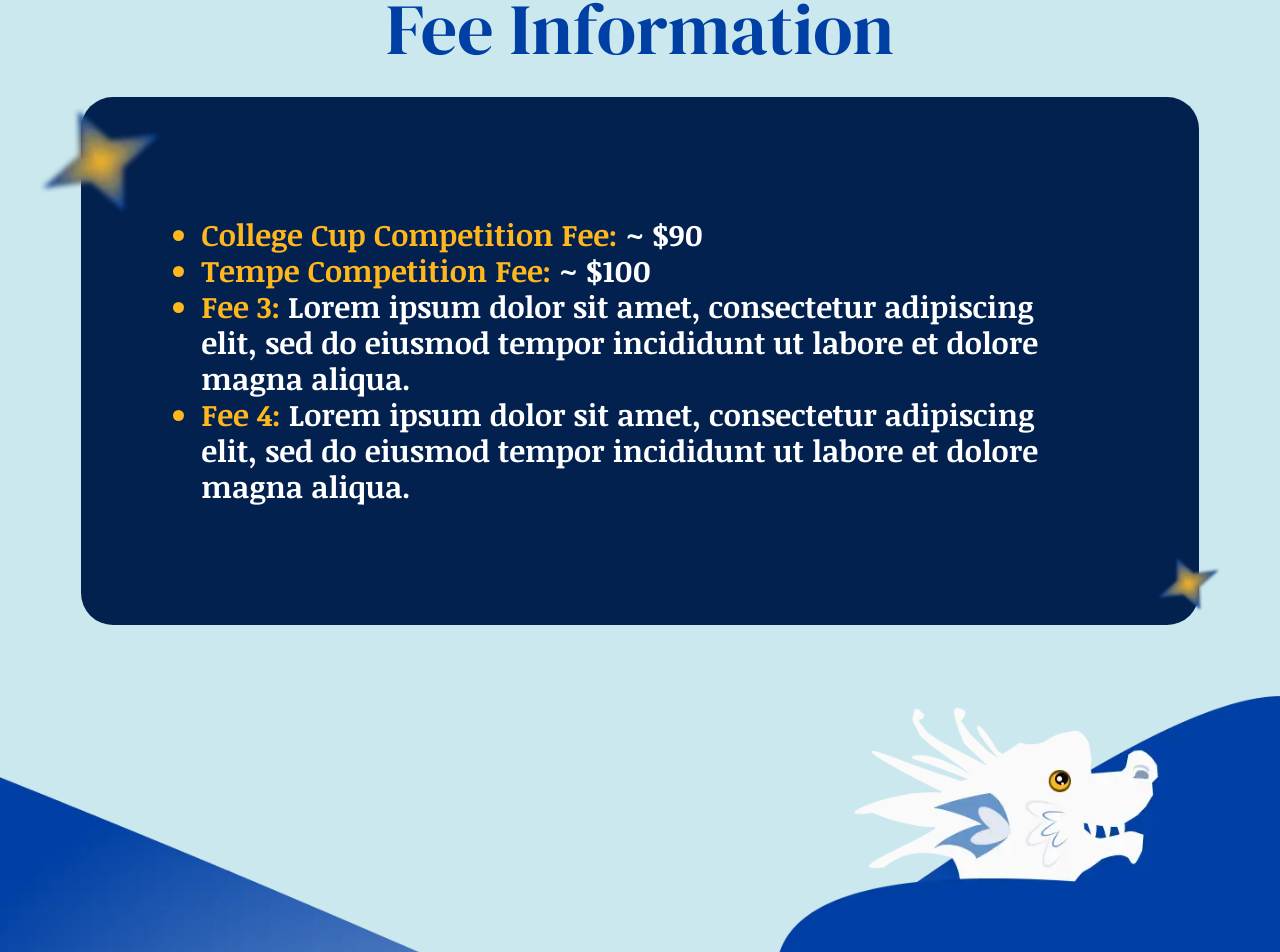
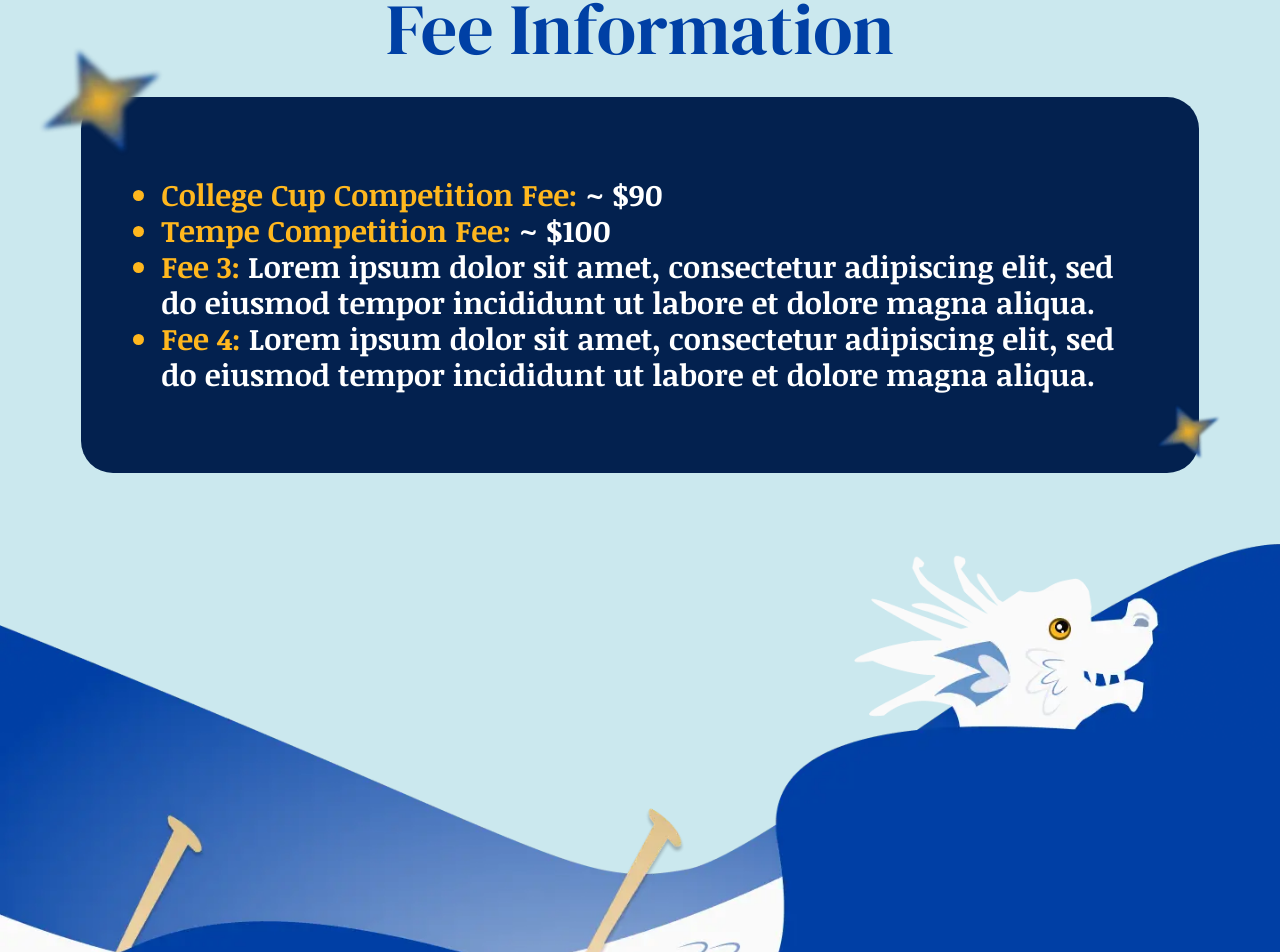
Before and after one commit to acm-ucr/rsd-website, a Next.js app: page /join in a window 1280 px wide. Shown: the part 884-1836 px from the top of the page. Built offline with nearby package versions, Linux system fonts and the light colour scheme.

Commit message:
checkbox fix

```diff
--- a/src/components/join/Registration.tsx
+++ b/src/components/join/Registration.tsx
@@ -10,7 +10,7 @@ const Registration = () => {
         Fee Information
       </div>
       <div className="relative flex justify-center">
-        <div className="absolute top-10 left-[0.1vw] sm:left-2 md:left-3 lg:left-6 xl:left-9 2xl:left-11.5">
+        <div className="absolute -top-5 -left-5 sm:left-2 md:left-3 lg:left-6 xl:left-9 2xl:left-11.5">
           <Image src={Star4Point} alt="Four Point Star" width={130} />
         </div>
         <div className="absolute right-[0.1vw] bottom-11 sm:right-2 md:right-3.5 lg:right-6 xl:right-9 2xl:right-11.5">
@@ -18,7 +18,6 @@ const Registration = () => {
         </div>
         <InfoBox
           text={
-            <div className="p-10">
             <ul className="marker:text-rsd-gold list-outside list-disc">
               {items.map((item, idx) => (
                 <li key={idx}>
@@ -27,7 +26,6 @@ const Registration = () => {
                 </li>
               ))}
             </ul>
-            </div>
           }
         />
       </div>
```
Lines whose indentation alone changed are shown as unchanged.
